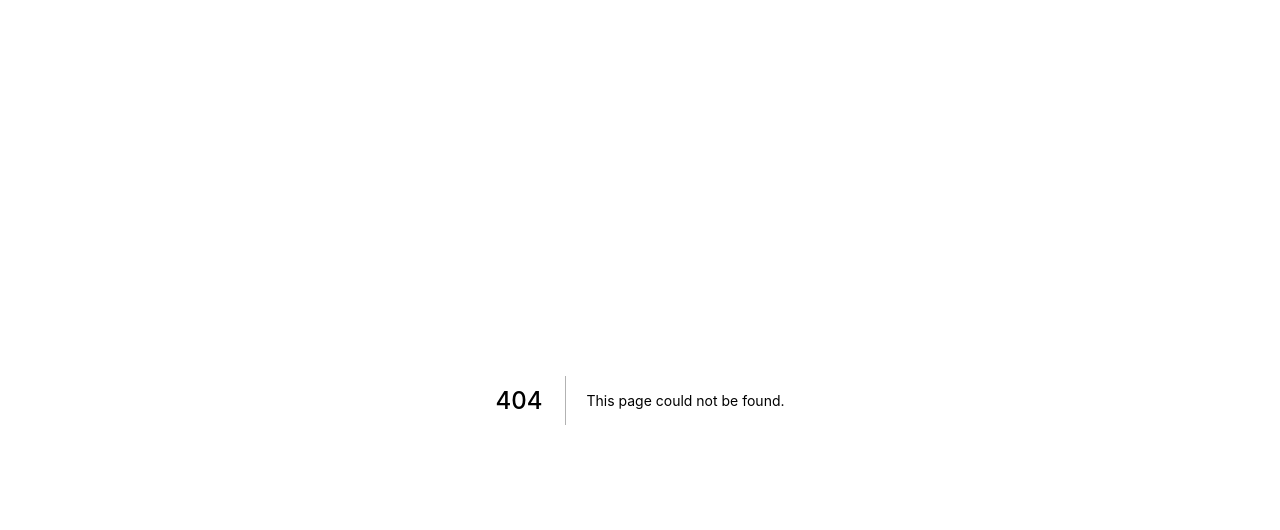
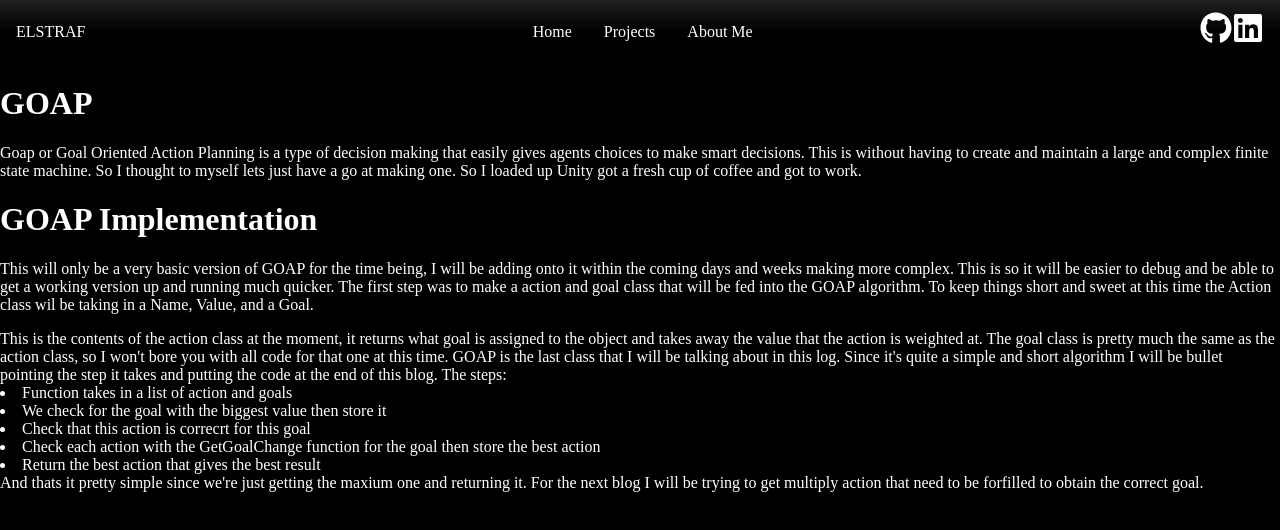
Before and after one commit to Elstraf/Callum_Portfolio, a Next.js app: page /projects/goap-implementation in a window 1280 px wide. Before the commit this address had no page. Shown: the top 530 px of the page. Built offline with nearby package versions, Linux system fonts and the light colour scheme.

Commit message:
Fixed bugs

```diff
--- a/components/Header.js
+++ b/components/Header.js
@@ -24,7 +24,7 @@ const Header = () => {
       <div>ELSTRAF</div>
       <div className={styles.headerContent}>
         <HeaderLink name="Home" link="../" />
-        <HeaderLink name="Projects" link="../projects/first-project" />
+        <HeaderLink name="Projects" link="../#All_Projects" />
         <HeaderLink name="About Me" link="../" />
       </div>
       <div className={styles.headerContent}>
--- /dev/null
+++ b/pages/projects/goap-implementation.js
@@ -0,0 +1,42 @@
+import Header from '../../components/Header'
+;<script src="https://cdn.jsdelivr.net/gh/google/code-prettify@master/loader/run_prettify.js"></script>
+
+export default function GoapImplemenation() {
+  return (
+    <>
+      <Header />
+
+      <h1> GOAP </h1>
+      <p>
+        Goap or Goal Oriented Action Planning is a type of decision making that easily gives agents choices to make
+        smart decisions. This is without having to create and maintain a large and complex finite state machine. So I
+        thought to myself lets just have a go at making one. So I loaded up Unity got a fresh cup of coffee and got to
+        work.
+      </p>
+
+      <p>
+        <h1> GOAP Implementation </h1>
+        This will only be a very basic version of GOAP for the time being, I will be adding onto it within the coming
+        days and weeks making more complex. This is so it will be easier to debug and be able to get a working version
+        up and running much quicker. The first step was to make a action and goal class that will be fed into the GOAP
+        algorithm. To keep things short and sweet at this time the Action class wil be taking in a Name, Value, and a
+        Goal.
+      </p>
+
+      <p>
+        This is the contents of the action class at the moment, it returns what goal is assigned to the object and takes
+        away the value that the action is weighted at. The goal class is pretty much the same as the action class, so I
+        won't bore you with all code for that one at this time. GOAP is the last class that I will be talking about in
+        this log. Since it's quite a simple and short algorithm I will be bullet pointing the step it takes and putting
+        the code at the end of this blog. The steps:
+        <li> Function takes in a list of action and goals</li>
+        <li> We check for the goal with the biggest value then store it</li>
+        <li> Check that this action is correcrt for this goal</li>
+        <li> Check each action with the GetGoalChange function for the goal then store the best action</li>
+        <li> Return the best action that gives the best result</li>
+        And thats it pretty simple since we're just getting the maxium one and returning it. For the next blog I will be
+        trying to get multiply action that need to be forfilled to obtain the correct goal.
+      </p>
+    </>
+  )
+}
--- /dev/null
+++ b/pages/projects/masters-project.js
@@ -0,0 +1,5 @@
+import Header from '../../components/Header'
+
+export default function mastersProjects() {
+  return
+}
```
Also changed, not shown: components/MainScreenBoxes.js (+8 -4 lines), pages/projects/first-project.js (+23 -0 lines).
